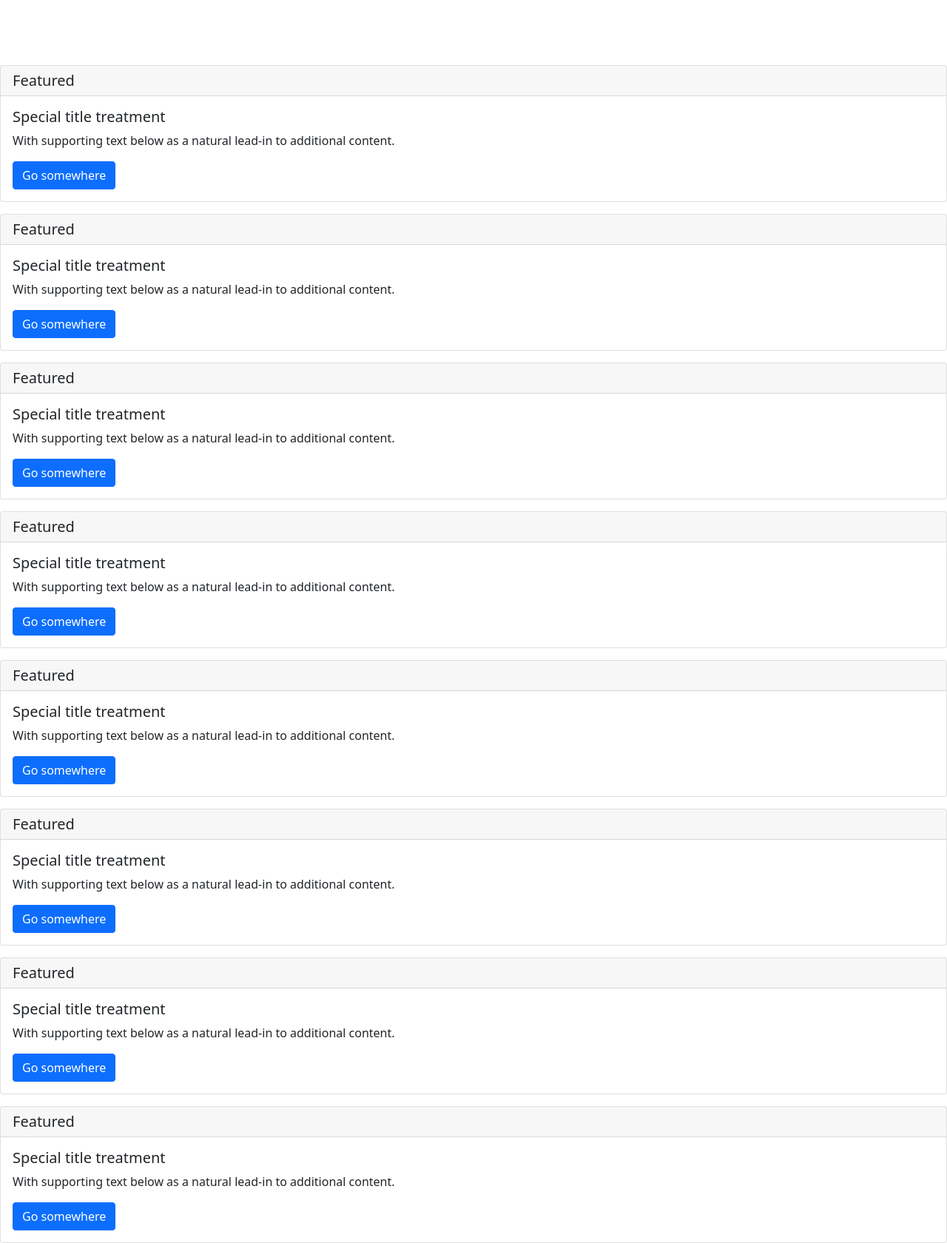
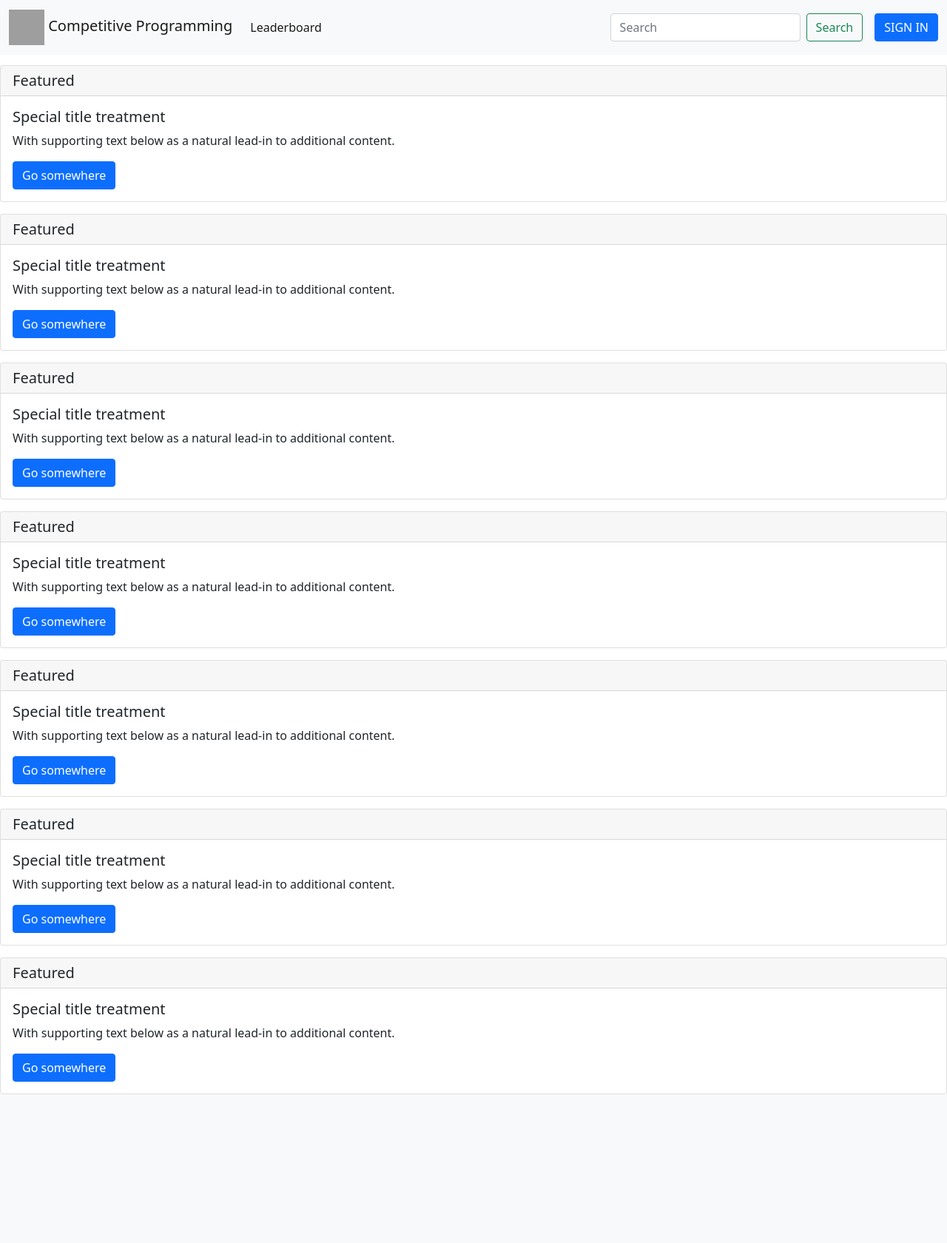
Before and after one commit to i-am-arunkumar/Competitive-programming-platform, a PHP site: page / in a window 1280 px wide. Shown: the whole page at 74% size. After the commit the page ends 1479 px from the top, so only its background shows below. Run offline with PHP 8.4, Linux system fonts and the light colour scheme; grey boxes are pictures that could not be loaded.

Commit message:
included header in index

```diff
--- a/commons/header.php
+++ b/commons/header.php
@@ -1,5 +1,4 @@
-<?php
-    echo '<nav style="position:fixed;width:100%;z-index:100;" class="navbar navbar-expand-lg navbar-light bg-light">
+<nav style="position:fixed;width:100%;z-index:100;" class="navbar navbar-expand-lg navbar-light bg-light">
     <div class="container-fluid">
         <a class="navbar-brand" href="#">
             <img src="https://th.bing.com/th/id/R.9c5c3d2ed1ebd22dbcf567bc5d2d4fc8?rik=vC8lSSfdD1U5zg&riu=http%3a%2f%2fwww.newdesignfile.com%2fpostpic%2f2014%2f09%2fcomputer-programming-code-icon_334973.png&ehk=opjpxA8O%2bpC5h%2bX8BO4YhrH6OlFCGHNEpuf8I9v9tqg%3d&risl=&pid=ImgRaw&r=0" alt="" width="48" height="48" class="d-inline-block align-text-center">
@@ -49,5 +48,4 @@
             </div>
         </div>
     </div>
-    </div>'
-?>
+</div>
--- a/index.php
+++ b/index.php
@@ -9,9 +9,8 @@
     <link href="https://cdn.jsdelivr.net/npm/bootstrap@5.1.3/dist/css/bootstrap.min.css" rel="stylesheet" integrity="sha384-1BmE4kWBq78iYhFldvKuhfTAU6auU8tT94WrHftjDbrCEXSU1oBoqyl2QvZ6jIW3" crossorigin="anonymous">
     <!-- JavaScript Bundle with Popper -->
     <script src="https://cdn.jsdelivr.net/npm/bootstrap@5.1.3/dist/js/bootstrap.bundle.min.js" integrity="sha384-ka7Sk0Gln4gmtz2MlQnikT1wXgYsOg+OMhuP+IlRH9sENBO0LRn5q+8nbTov4+1p" crossorigin="anonymous"></script>
-
     <style>
-        .card{
+        .card {
             margin-top: 16px;
         }
     </style>
@@ -20,13 +19,12 @@
 
 <body>
     <?php
-    //echo "<p>lol</p>";
+include("commons/header.php");
     ?>
 
 
 
-
-    <div  style="padding-top:72px">
+    <div style="padding-top:72px">
 
         <div class="card">
             <h5 class="card-header">Featured</h5>
@@ -84,21 +82,7 @@
                 <a href="#" class="btn btn-primary">Go somewhere</a>
             </div>
         </div>
-        <div class="card">
-            <h5 class="card-header">Featured</h5>
-            <div class="card-body">
-                <h5 class="card-title">Special title treatment</h5>
-                <p class="card-text">With supporting text below as a natural lead-in to additional content.</p>
-                <a href="#" class="btn btn-primary">Go somewhere</a>
-            </div>
-        </div>
-
     </div>
-
-
-
-
-
 
 </body>
 
```
Lines whose indentation alone changed are shown as unchanged.
